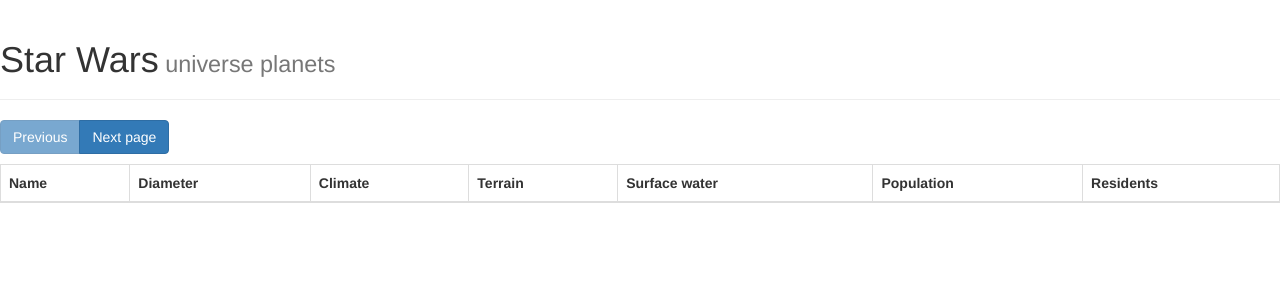
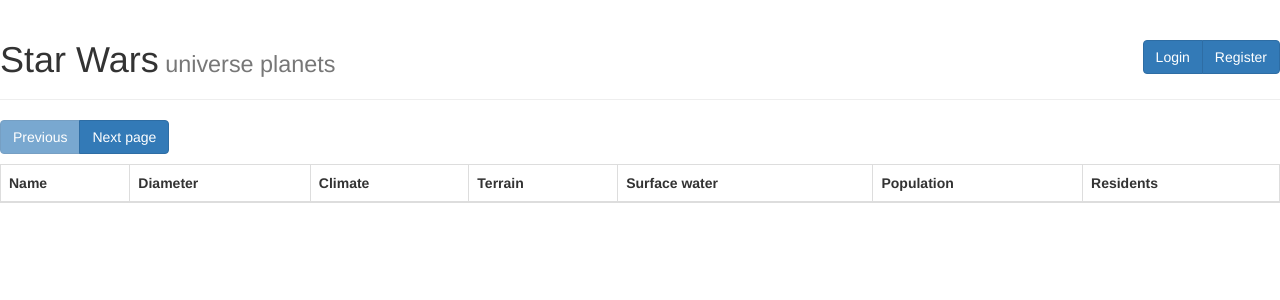
Before and after one commit to Bela-Szilagyi/The-world-of-Star-Wars, a Flask app: page / in a window 1280 px wide. Shown: the top 300 px of the page. Run offline with Flask 2, Linux system fonts and the light colour scheme; lists and menus that the app fills with data are empty; some libraries are stand-ins or nearby versions.

Commit message:
bug fixed of height not in meters

```diff
--- a/static/js/js.js
+++ b/static/js/js.js
@@ -142,7 +142,7 @@
 
 function displayResident(resident) {
     var name = resident.name;
-    var height = resident.height + ' m';
+    var height = (Number(resident.height)/100).toFixed(2) + ' m';
     if (resident.mass !== 'unknown') {
         var mass = resident.mass + ' kg';
     } else {
--- a/templates/index.html
+++ b/templates/index.html
@@ -17,7 +17,13 @@
 <body>
 
     <div class="page-header">
-      <h1>Star Wars<small> universe planets</small></h1>
+        <div class='btn-toolbar pull-right'>
+            <div class='btn-group'>
+                <button type='button' class='btn btn-primary'>Login</button>
+                <button type='button' class='btn btn-primary'>Register</button>
+            </div>
+        </div>
+        <h1>Star Wars<small> universe planets</small></h1>
     </div>
     <div class="btn-group" >
         <button type="button" class="btn btn-primary disabled" disabled id="previous">Previous</button>
```
